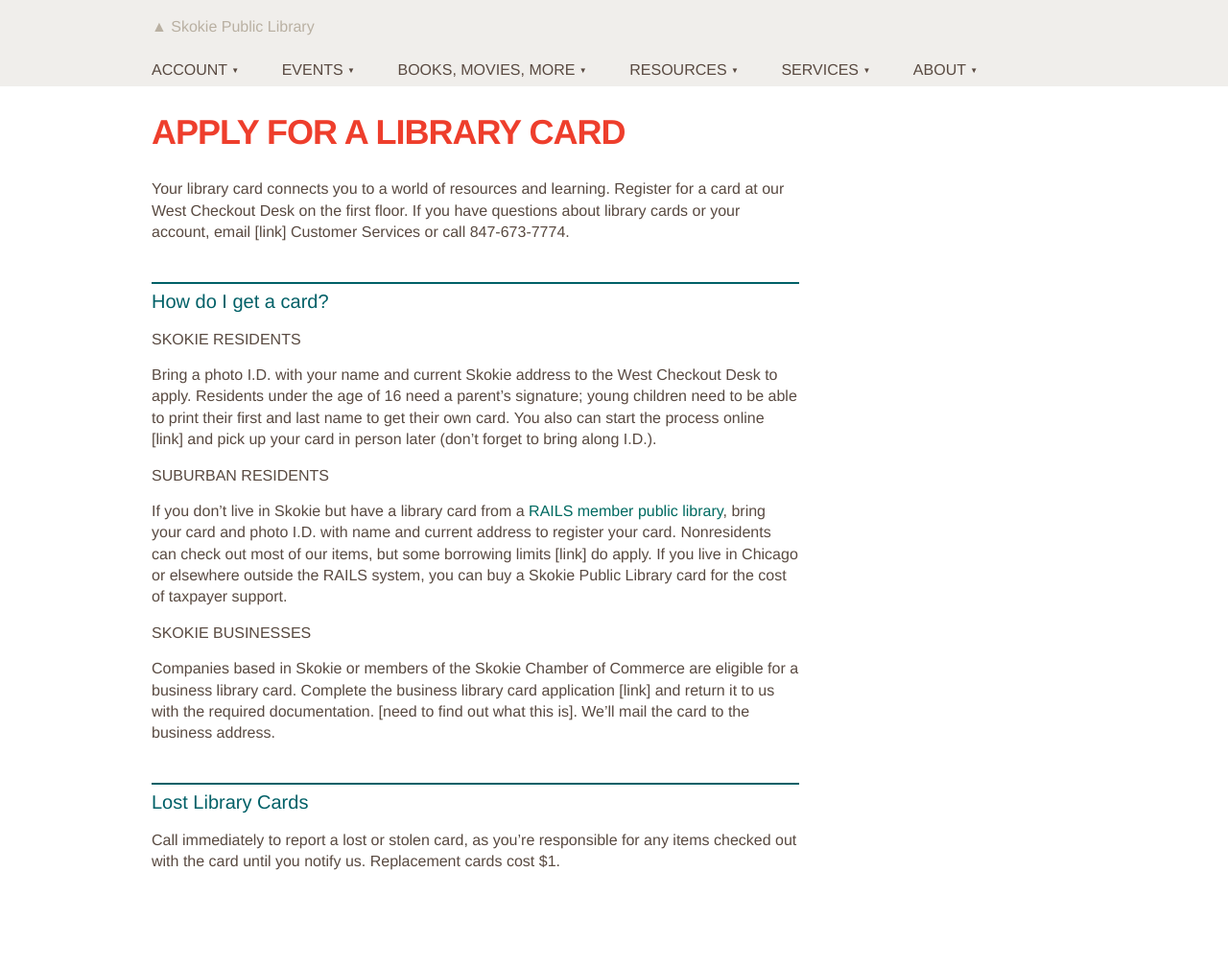
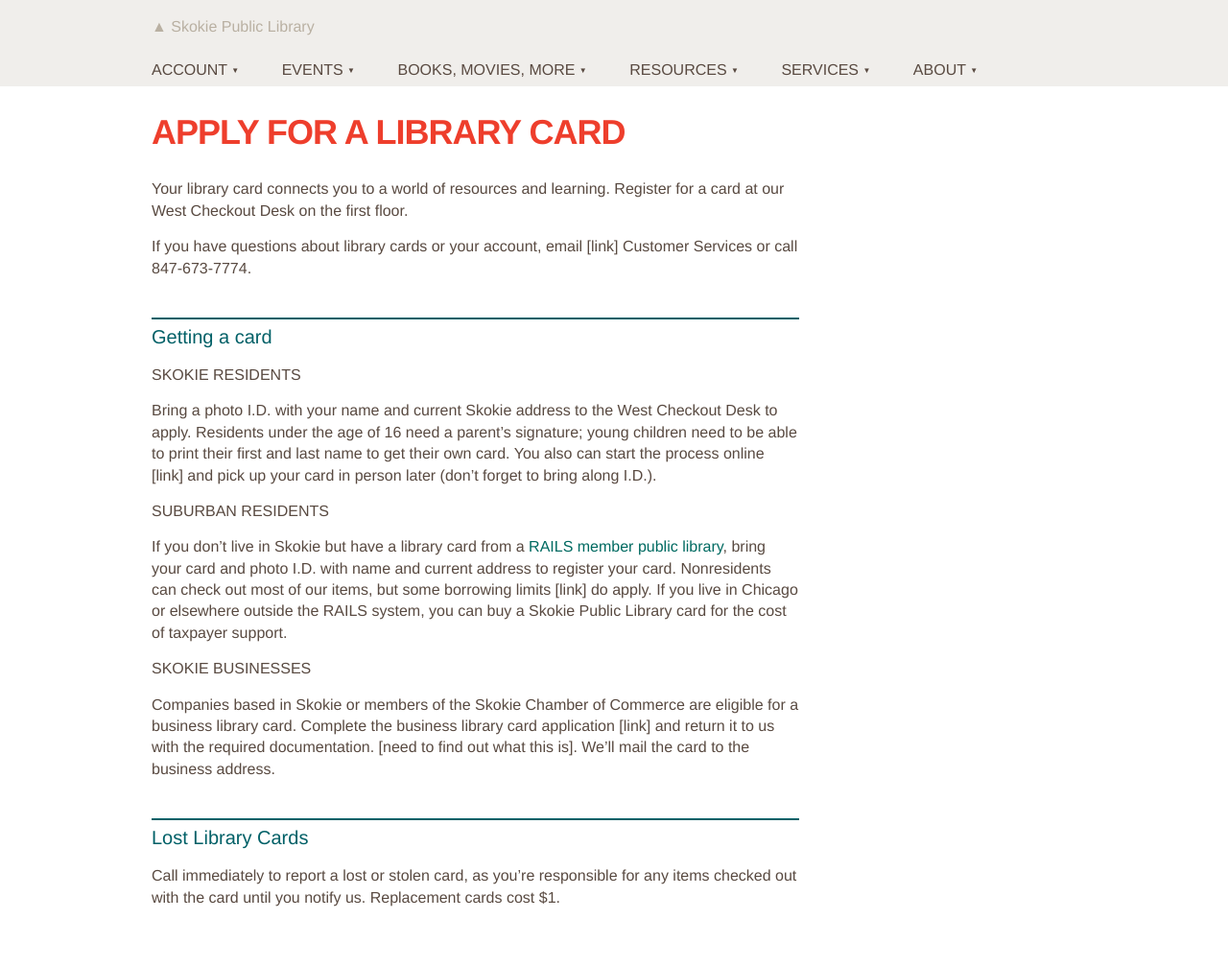
Before and after one commit to skokielibrary/spl-content, a Jekyll site: the page built from _content/eileen/account--apply.markdown, in a window 1280 px wide. Shown: the whole page at 96% size. Built offline with Jekyll 4.4.1, drawn with Linux system fonts in a browser that asks for light colours; before the commit the page ends 970 px from its top, so only the background shows below that.

Commit message:
Updated account--apply.markdown

```diff
--- a/_content/eileen/account--apply.markdown
+++ b/_content/eileen/account--apply.markdown
@@ -4,9 +4,11 @@ title: Apply for a library card
 published: true
 ---
 
-Your library card connects you to a world of resources and learning. Register for a card at our West Checkout Desk on the first floor. If you have questions about library cards or your account, email [link] Customer Services or call 847-673-7774.
+Your library card connects you to a world of resources and learning. Register for a card at our West Checkout Desk on the first floor.
 
-##How do I get a card?
+If you have questions about library cards or your account, email [link] Customer Services or call 847-673-7774.
+
+##Getting a card
 
 ###Skokie residents
 Bring a photo I.D. with your name and current Skokie address to the West Checkout Desk to apply. Residents under the age of 16 need a parent's signature; young children need to be able to print their first and last name to get their own card. You also can start the process online [link] and pick up your card in person later (don't forget to bring along I.D.).
```
